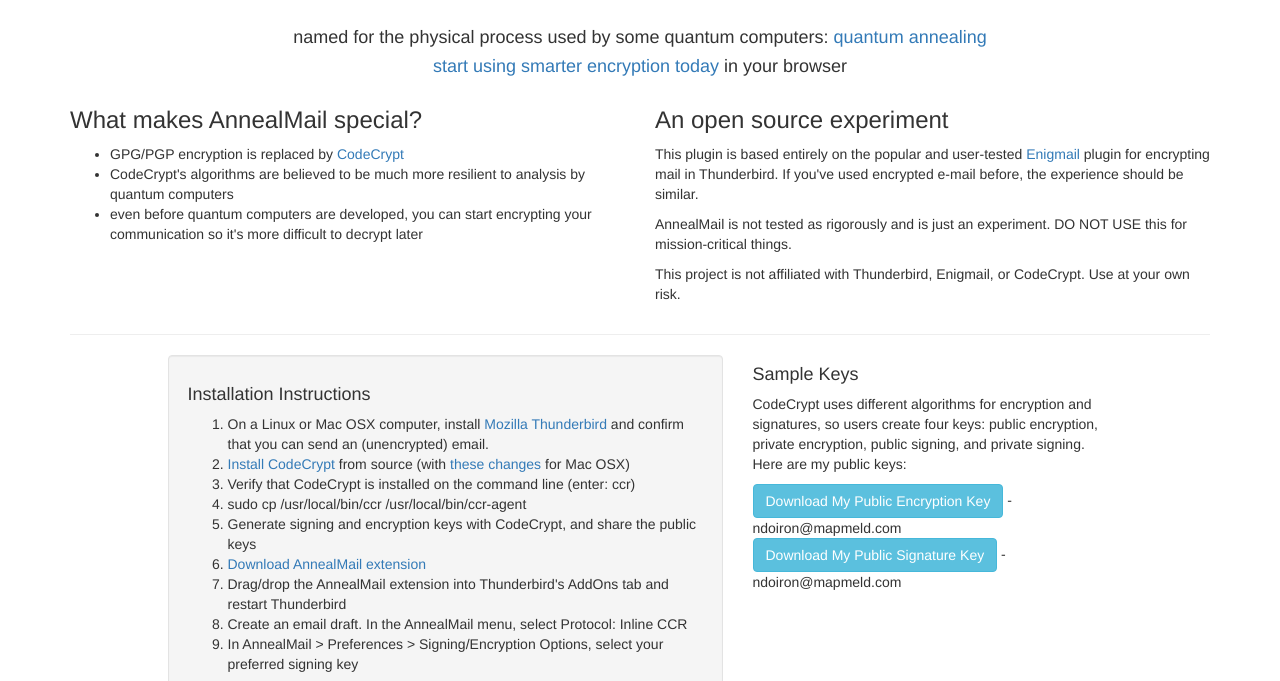
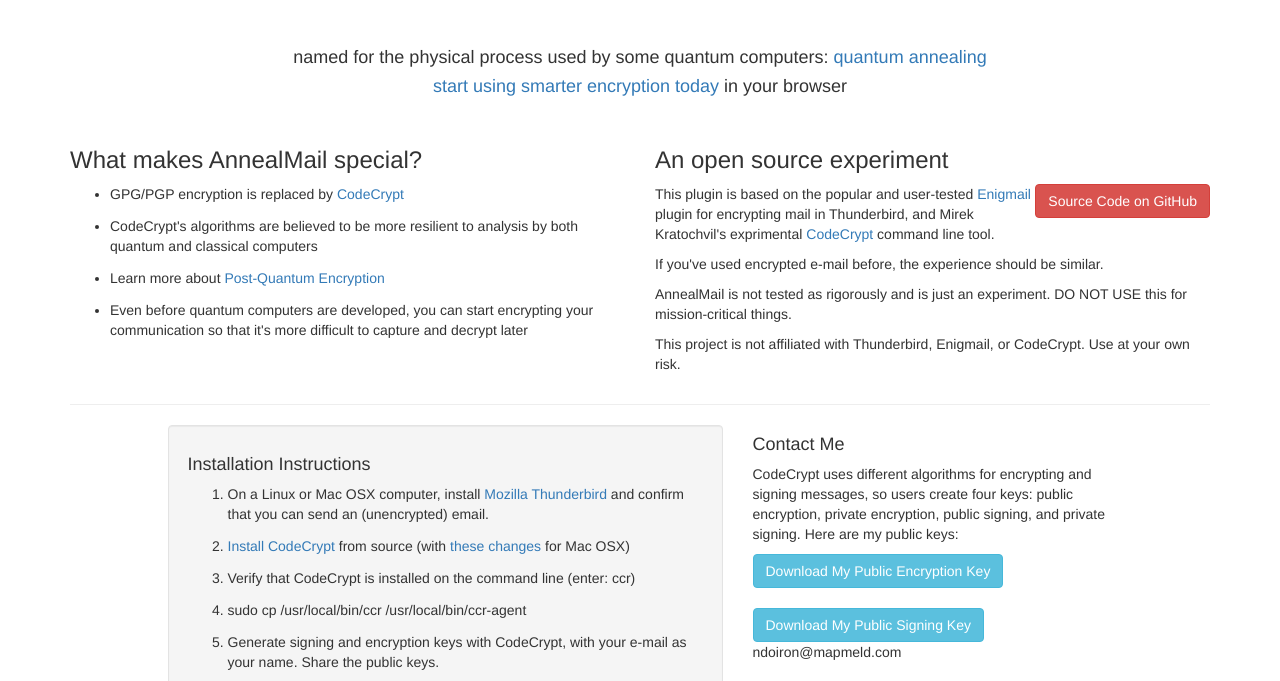
Before and after one commit to annealmail/annealmail.github.io, a plain HTML site: page index.html in a window 1280 px wide. Shown: the part 102-783 px from the top of the page. Drawn offline with Linux system fonts and the light colour scheme.

Commit message:
reword and release

```diff
--- a/css/style.css
+++ b/css/style.css
@@ -1,5 +1,9 @@
 .explainer h4 {
   text-align: center;
+}
+
+li {
+  margin-bottom: 12px;
 }
 
 @media (max-width: 800px) {
--- a/index.html
+++ b/index.html
@@ -27,6 +27,7 @@
       </div>
       <div class="row explainer">
         <div class="col-sm-12">
+          <br/>
           <h4>
             named for the physical process used by some quantum computers:
             <a href="https://en.wikipedia.org/wiki/Quantum_annealing">quantum annealing</a>
@@ -34,6 +35,7 @@
           <h4>
             <a href="start.html">start using smarter encryption today</a> in your browser
           </h4>
+          <br/>
 <!--
           <h4>
             <a href="papers.html">read papers and watch videos</a> about quantum computing and encryption
@@ -48,16 +50,20 @@
             <li>GPG/PGP encryption is replaced by
               <a href="https://github.com/exaexa/codecrypt">CodeCrypt</a>
             </li>
-            <li>CodeCrypt's algorithms are believed to be much more resilient to analysis by quantum computers</li>
-            <li>even before quantum computers are developed, you can start encrypting your
-            communication so it's more difficult to decrypt later</li>
+            <li>CodeCrypt's algorithms are believed to be more resilient to analysis by both quantum and classical computers</li>
+            <li>Learn more about <a href="https://medium.com/@mapmeld/post-quantum-encryption-411e3337b3be">Post-Quantum Encryption</a></li>
+            <li>Even before quantum computers are developed, you can start encrypting your
+            communication so that it's more difficult to capture and decrypt later</li>
           </ul>
           <br/>
         </div>
         <div class="col-sm-6">
           <h3>An open source experiment</h3>
-          <p>This plugin is based entirely on the popular and user-tested <a href="https://enigmail.mozdev.org">Enigmail</a> plugin
-          for encrypting mail in Thunderbird. If you've used encrypted e-mail before, the experience should be similar.</p>
+          <a class="btn btn-danger pull-right" href="https://github.com/annealmail/annealmail">Source Code on GitHub</a>
+          <p>This plugin is based on the popular and user-tested <a href="https://enigmail.mozdev.org">Enigmail</a> plugin
+          for encrypting mail in Thunderbird, and Mirek Kratochvil's exprimental <a href="https://github.com/exaexa/codecrypt">CodeCrypt</a> command line tool.
+          </p>
+          <p>If you've used encrypted e-mail before, the experience should be similar.</p>
           <p>AnnealMail is not tested as rigorously and is just an experiment. DO NOT USE this for mission-critical things.</p>
           <p>This project is not affiliated with Thunderbird, Enigmail, or CodeCrypt. Use at your own risk.</p>
         </div>
@@ -78,19 +84,25 @@
               </li>
               <li>Verify that CodeCrypt is installed on the command line (enter: ccr)</li>
               <li>sudo cp /usr/local/bin/ccr /usr/local/bin/ccr-agent</li>
-              <li>Generate signing and encryption keys with CodeCrypt, and share the public keys</li>
+              <li>Generate signing and encryption keys with CodeCrypt, with your e-mail as your name. Share the public keys.</li>
               <li><a href="/builds/annealmail-2.0.xpi">Download AnnealMail extension</a></li>
-              <li>Drag/drop the AnnealMail extension into Thunderbird's AddOns tab and restart Thunderbird</li>
-              <li>Create an email draft. In the AnnealMail menu, select Protocol: Inline CCR</li>
-              <li>In AnnealMail > Preferences > Signing/Encryption Options, select your preferred signing key</li>
+              <li>Drag/drop the AnnealMail extension into Thunderbird's AddOns tab and restart Thunderbird.</li>
+              <li>Create an email draft. In the AnnealMail menu, select Protocol: CCR/MIME</li>
+              <li>In AnnealMail > Preferences > Signing/Encryption Options, select your preferred signing key.</li>
             </ol>
           </div>
         </div>
         <div class="col-sm-4">
-          <h4>Sample Keys</h4>
-          <p>CodeCrypt uses different algorithms for encryption and signatures, so users create four keys: public encryption, private encryption, public signing, and private signing. Here are my public keys:</p>
-          <a href="doiron.asc" class="btn btn-info">Download My Public Encryption Key</a> - ndoiron@mapmeld.com
-          <a href="doiron-sign.asc" class="btn btn-info">Download My Public Signature Key</a> - ndoiron@mapmeld.com
+          <h4>Contact Me</h4>
+          <p>CodeCrypt uses different algorithms for encrypting and signing messages, so users create four keys: public encryption, private encryption, public signing, and private signing. Here are my public keys:</p>
+          <a href="doiron.asc" class="btn btn-info">Download My Public Encryption Key</a>
+          <br/>
+          <br/>
+          <a href="doiron-sign.asc" class="btn btn-info">Download My Public Signing Key</a>
+          <br/>ndoiron@mapmeld.com
+          <br/><br/>
+          I'm Nick Doiron, web developer consultant.<br/><br/>
+          If you run into issues, you can send me e-mail (encryption optional) or Tweet <a href="https://twitter.com/mapmeld">@mapmeld</a>
         </div>
         <div class="col-sm-1"></div>
       </div>
```
Also changed, not shown: 1 other file.
